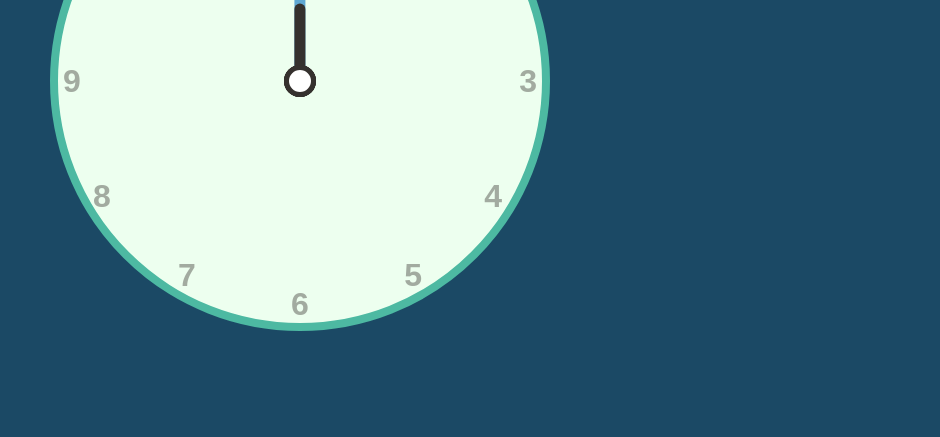
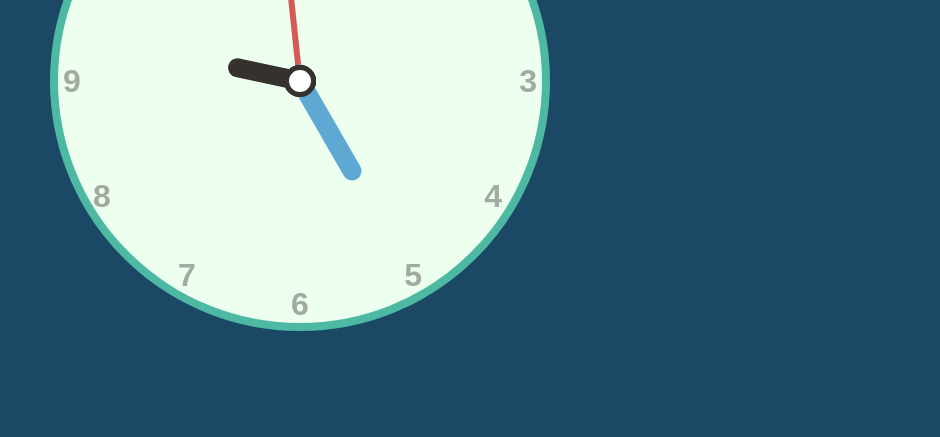
Before and after one commit to JavierCarrasco08/analog-clock, a website built with Vite: page index.html in a window 1280 px wide. Shown: the part 297-734 px from the top of the page, without its empty margins (340-1280 px from the left). Built offline with nearby package versions, Linux system fonts and the light colour scheme.

Commit message:
feat: Clock functionality

```diff
--- a/src/main.ts
+++ b/src/main.ts
@@ -1 +1,36 @@
 import "./style/main.scss";
+const bar_second: HTMLElement | null = document.querySelector(".clock__second");
+const bar__min: HTMLElement | null = document.querySelector(".clock__min");
+const bar__hour: HTMLElement | null = document.querySelector(".clock__hour");
+
+function setSeconds(second: number): number {
+  let result = second * 6;
+  return result;
+}
+function setMinutes(minute: number): number {
+  let result = minute * 6;
+  return result;
+}
+function setHours(minute: number, hour: number): number {
+  let stepOne: number = Math.floor(minute * 0.5);
+  let stepTwo: number = hour > 12 ? hour - 12 : hour;
+  let result: number = stepTwo * 30 + stepOne;
+  return result;
+}
+
+document.addEventListener("DOMContentLoaded", () => {
+  setInterval(() => {
+    let date: Date = new Date();
+    // ! Seconds
+    let second: number = setSeconds(date.getSeconds());
+    bar_second!.style.transform = `rotate(${second}deg)`;
+
+    // ! Minutes
+    let minute: number = setMinutes(date.getMinutes());
+    bar__min!.style.transform = `rotate(${minute}deg)`;
+
+    // ! Hours
+    let hour = setHours(date.getMinutes(), date.getHours());
+    bar__hour!.style.transform = `rotate(${hour}deg)`;
+  }, 100);
+});
--- a/src/style/main.scss
+++ b/src/style/main.scss
@@ -112,6 +112,11 @@ body {
     width: 3.5rem;
     background-color: $primary-background-hour;
     top: -1.7rem;
+    transition: transform 0.5s linear;
+    -webkit-transition: transform 0.5s linear;
+    -moz-transition: transform 0.5s linear;
+    -ms-transition: transform 0.5s linear;
+    -o-transition: transform 0.5s linear;
   }
   &__min::after {
     background-color: $primary-background-min;
@@ -244,10 +249,12 @@ body {
     }
     &__min::after {
       width: 8rem;
+      height: 1.2rem;
       top: -3rem;
     }
     &__hour::after {
       width: 5rem;
+      height: 1.2rem;
       top: -2rem;
     }
     &__content--1 {
```
